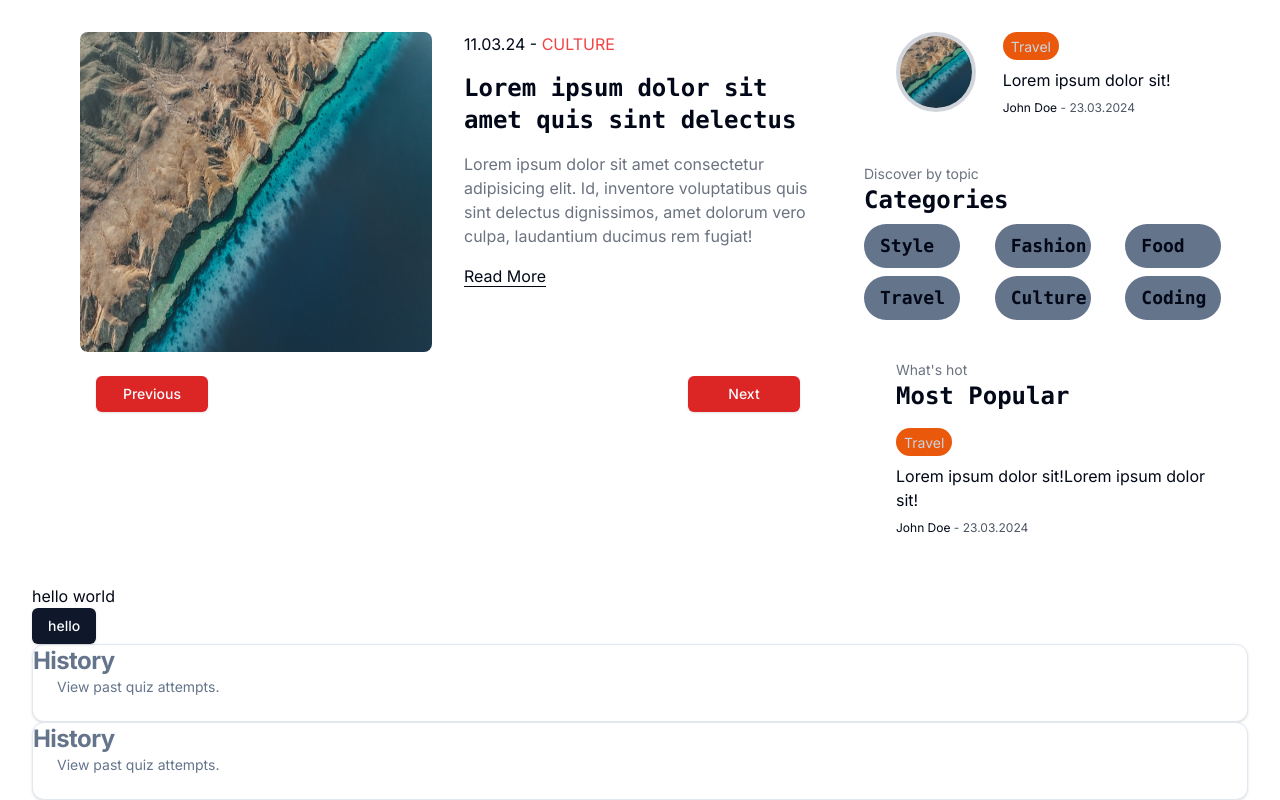
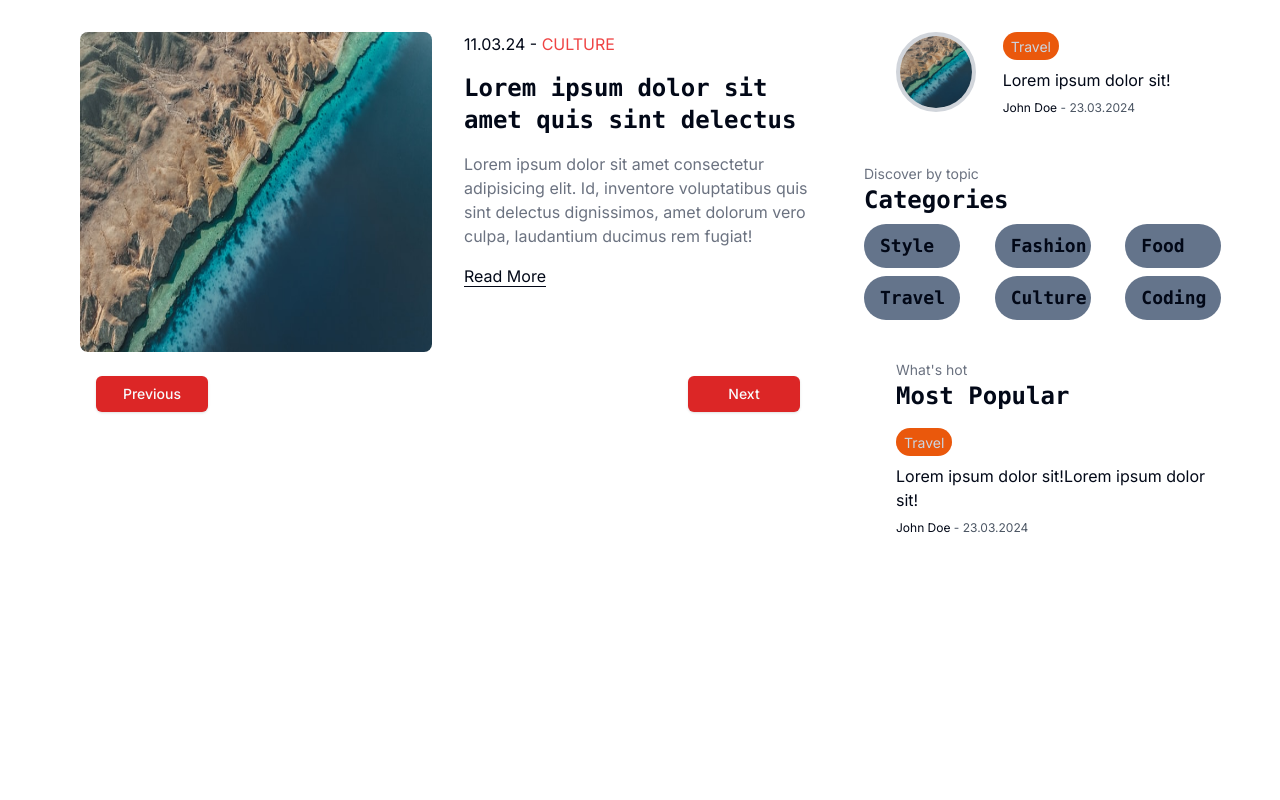
Before and after one commit to tingzcb/nextjs-blog-just-hayley, a Next.js app: page / in a window 1280 px wide. Shown: the part 1079-1879 px from the top of the page. After the commit the page ends 1663 px from the top, so only its background shows below. Built offline with nearby package versions, Linux system fonts and the light colour scheme.

Commit message:
add google login

```diff
--- a/src/app/layout.tsx
+++ b/src/app/layout.tsx
@@ -3,7 +3,9 @@ import { Inter } from "next/font/google";
 import "./globals.css";
 import { cn } from "@/lib/utils";
 import Navbar from "@/components/Navbar";
-import PageLayout from "@/components/pageLayout";
+
+import AuthProvider from "@/providers/AuthProvider";
+import { ThemeProvider } from "@/components/themeProvider";
 
 const inter = Inter({ subsets: ["latin"] });
 
@@ -20,9 +22,10 @@ export default function RootLayout({
   return (
     <html lang="en">
       <body className={cn(inter.className, "antialiased min-h-screen pt-16")}>
-        <Navbar></Navbar>
-        <PageLayout></PageLayout>
-        {children}
+        <AuthProvider>
+          <Navbar></Navbar>
+          {children}
+        </AuthProvider>
       </body>
     </html>
   );
--- a/src/app/login/page.tsx
+++ b/src/app/login/page.tsx
@@ -1,14 +1,25 @@
+"use client";
 import { Button } from "@/components/ui/button";
+import { signIn, signOut, useSession } from "next-auth/react";
 import React from "react";
 
 type Props = {};
 
 const Login = (props: Props) => {
+  const { data, status } = useSession();
+  console.log(data, status);
   return (
     <div className="container  grid grid-rows-3 gap-4 justify-center mt-40 h-80 w-1/2 items-center bg-gray-200">
       <div>
         {" "}
-        <Button>Sign in with Google</Button>
+        <Button
+          onClick={() => {
+            signIn("google");
+          }}
+        >
+          Sign in with Google
+        </Button>
+        {/* <button onClick={() => signOut()}>Sign out</button> */}
       </div>
       <div>
         {" "}
--- a/src/app/page.tsx
+++ b/src/app/page.tsx
@@ -13,14 +13,6 @@ import {
   CardHeader,
   CardTitle
 } from "@/components/ui/card";
-import {
-  Form,
-  FormControl,
-  FormField,
-  FormItem,
-  FormMessage
-} from "@/components/ui/form";
-import Image from "next/image";
 
 export default function Home() {
   return (
@@ -40,24 +32,6 @@ export default function Home() {
           <PopularMenu></PopularMenu>
         </div>
       </div>
-
-      <h1>hello world</h1>
-      <Button>hello </Button>
-      {/* <ScrollingText></ScrollingText> */}
-
-      <Card className="text-sm text-muted-foreground">
-        <CardTitle className="text-2xl font-bold">History</CardTitle>
-        <CardContent>
-          <p>View past quiz attempts.</p>
-        </CardContent>
-      </Card>
-
-      <Card className="text-sm text-muted-foreground">
-        <CardTitle className="text-2xl font-bold">History</CardTitle>
-        <CardContent>
-          <p>View past quiz attempts.</p>
-        </CardContent>
-      </Card>
     </div>
   );
 }
```
